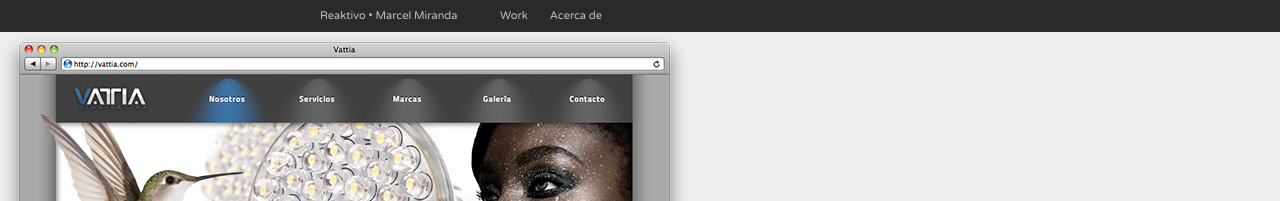
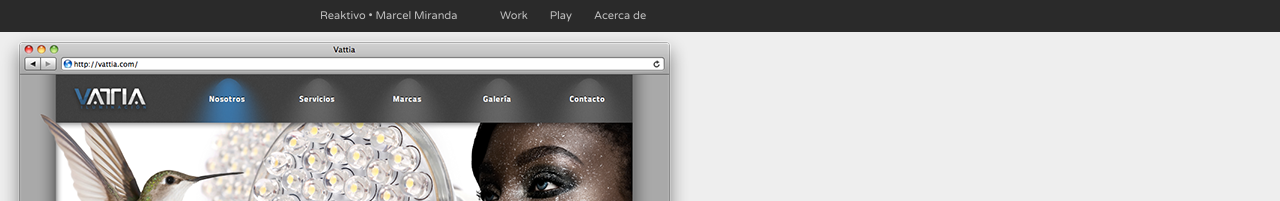
Before and after one commit to reaktivo/reaktivo.github.com, a Jekyll site: the page built from _posts/2011-02-02-vattia.html, in a window 1280 px wide. Shown: the top 201 px of the page. Built offline with Jekyll 4.4.1, drawn with Linux system fonts in a browser that asks for light colours; Markdown is read by kramdown in place of the engine named in the settings.

Commit message:
Replaced modernizr and LAB.js with headjs, enabled Play section

```diff
--- a/_layouts/default.html
+++ b/_layouts/default.html
@@ -13,15 +13,9 @@
 
 	<meta name="viewport" content="width=device-width,initial-scale=1">
   <link href='http://fonts.googleapis.com/css?family=Varela+Round' rel='stylesheet' type='text/css'>
-  <!-- <link href='http://fonts.googleapis.com/css?family=Rokkitt|Varela+Round' rel='stylesheet' type='text/css'> -->
 	<link rel="stylesheet/less" type="text/css" href="/css/style.less">
-	<script src="/js/libs/LAB.js"></script>
+	<script src="/js/libs/head.min.js"></script>
 	<script src="/js/libs/less-1.1.3.min.js"></script>
-	<script>
-	  $LAB
-	    .setOptions({AlwaysPreserveOrder: true})
-	    .script("/js/libs/modernizr-2.0.6.min.js")
-	</script>
 
 	{% if page.style %}
 	  <style>
@@ -40,9 +34,9 @@
     <nav>
       <a class="root" href="/">Reaktivo • Marcel Miranda</a>
       <span class="other_links">
-        <a href="/work">Work</a>
-        <!-- <a href="/play">Play</a> -->
-        <a href="/acerca">Acerca de</a>
+        <a href="/work/">Work</a>
+        <a href="/play/">Play</a>
+        <a href="/acerca/">Acerca de</a>
       </span>
     </nav>
 	</header>
```
